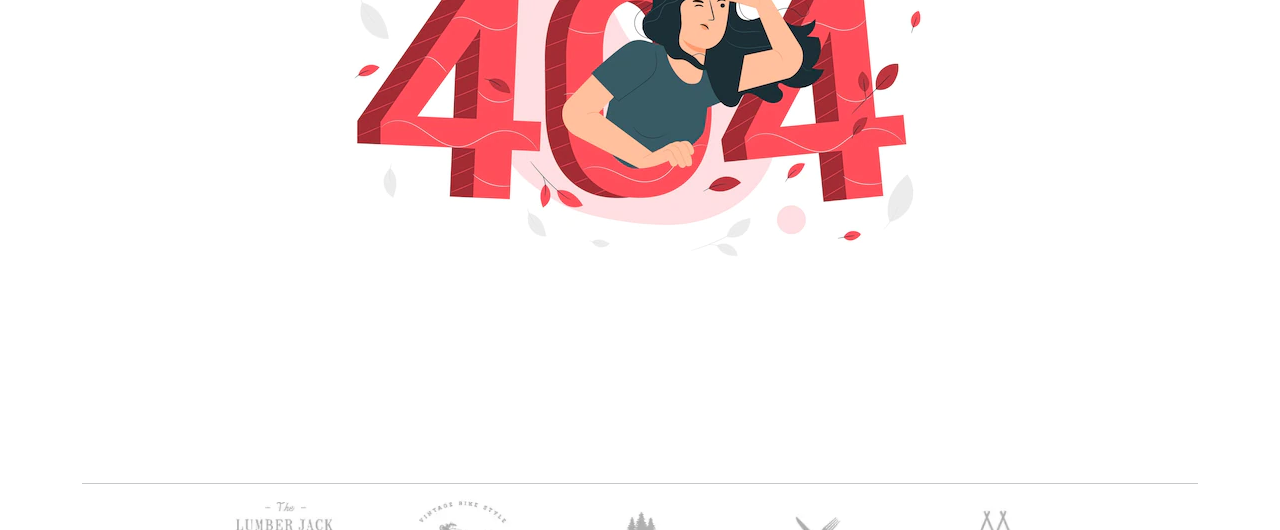
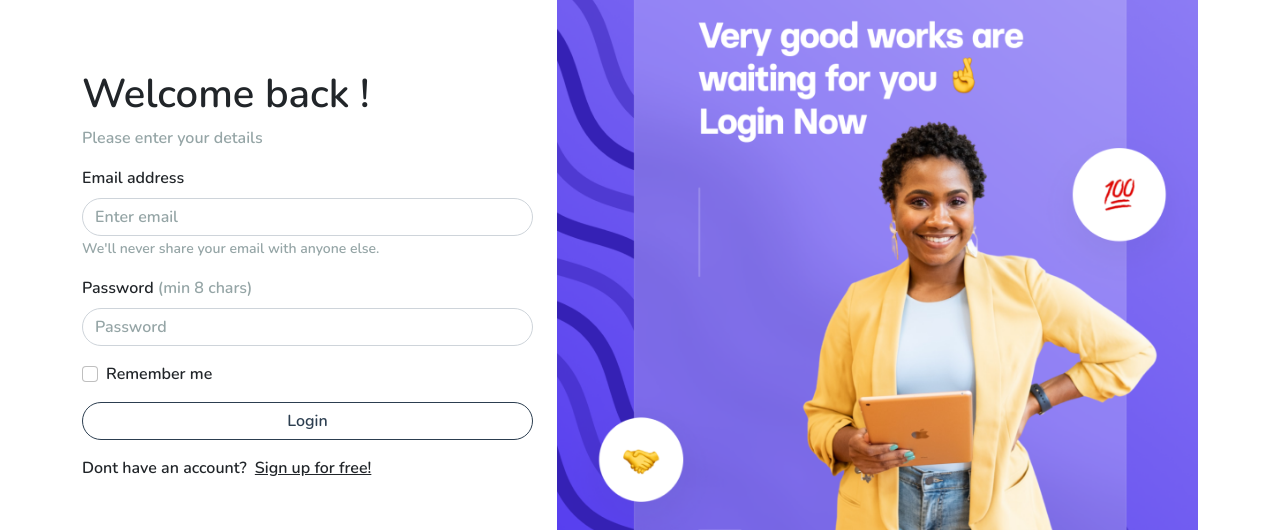
Before and after one commit to yosko99/Rexlan.shop, a React (Create React App) app in the folder frontend/: page /login in a window 1280 px wide. Shown: the part 205-735 px from the top of the page. Built offline with nearby package versions, Linux system fonts and the light colour scheme; no server answers; what axios-progress-bar would draw is missing.

Commit message:
Created login page (no functionality)

```diff
--- a/frontend/src/App.tsx
+++ b/frontend/src/App.tsx
@@ -8,9 +8,11 @@ import CompanyLogos from './components/partials/CompanyLogos';
 import GlobalCSS from './styles/global.css';
 import CategoryProductsPage from './views/categories';
 import FavouritesPage from './views/favourites';
+import LoginPage from './views/loginpage';
 import MainPage from './views/mainpage';
 import Page404 from './views/page404';
 import PDPPage from './views/pdp';
+import RegisterPage from './views/registerpage';
 
 function App () {
   return (
@@ -23,6 +25,8 @@ function App () {
           <Route path='/category/:category' element={<CategoryProductsPage />} />
           <Route path='/:category/product/:id' element={<PDPPage />} />
           <Route path='/favourites' element={<FavouritesPage />} />
+          <Route path='/login' element={<LoginPage />} />
+          <Route path='/register' element={<RegisterPage />} />
           <Route path='/*' element={<Page404 />} />
         </Routes>
       </main>
--- a/frontend/src/components/footer/Footer.tsx
+++ b/frontend/src/components/footer/Footer.tsx
@@ -6,7 +6,11 @@ import useFetch from '../../hooks/useFetch';
 import RenderFooter from './RenderFooter';
 
 const Footer = () => {
-  const { isLoading, error, data: categories } = useFetch('categories', '/api/categories/');
+  const {
+    isLoading,
+    error,
+    data: categories
+  } = useFetch('categories', '/api/categories/');
 
   return (
 		<>
--- /dev/null
+++ b/frontend/src/components/login/LoginForm.tsx
@@ -0,0 +1,41 @@
+import React, { useState, FC } from 'react';
+
+import { Form, Button } from 'react-bootstrap';
+
+import EmailInput from '../partials/EmailInput';
+import PasswordInput from '../partials/PasswordInput';
+
+interface Props {
+	className?: string;
+}
+
+const LoginForm: FC<Props> = ({ className }) => {
+  const [validated, setValidated] = useState(false);
+
+  const handleSubmit = (event: React.FormEvent<HTMLFormElement>) => {
+    const form = event.currentTarget;
+    if (form.checkValidity() === false) {
+      event.preventDefault();
+      event.stopPropagation();
+    }
+
+    setValidated(true);
+  };
+
+  return (
+		<Form className={className} noValidate validated={validated} onSubmit={(e) => handleSubmit(e)}>
+			<EmailInput />
+
+			<PasswordInput />
+
+			<Form.Group className="mb-3" controlId="checkbox">
+				<Form.Check type="checkbox" label="Remember me" />
+			</Form.Group>
+			<Button variant="outline-primary rounded-pill" className='w-100' type="submit">
+				Login
+			</Button>
+		</Form>
+  );
+};
+
+export default LoginForm;
--- /dev/null
+++ b/frontend/src/components/partials/EmailInput.tsx
@@ -0,0 +1,25 @@
+import React from 'react';
+
+import { Form } from 'react-bootstrap';
+
+const EmailInput = () => {
+  return (
+		<Form.Group className="mb-3" controlId="email">
+			<Form.Label>Email address</Form.Label>
+			<Form.Control
+				className='rounded-pill'
+				pattern='[a-z0-9._%+-]+@[a-z0-9.-]+\.[a-z]{2,4}$'
+				required type="email"
+				placeholder="Enter email"
+			/>
+			<Form.Text className="text-muted">
+				We'll never share your email with anyone else.
+			</Form.Text>
+			<Form.Control.Feedback type="invalid">
+				Please provide a valid email format.
+			</Form.Control.Feedback>
+		</Form.Group>
+  );
+};
+
+export default EmailInput;
--- /dev/null
+++ b/frontend/src/components/partials/PasswordInput.tsx
@@ -0,0 +1,30 @@
+import React from 'react';
+
+import { Form } from 'react-bootstrap';
+
+const PasswordInput = () => {
+  return (
+		<Form.Group className="mb-3" controlId="password">
+			<Form.Label>Password <span className='text-muted'>(min 8 chars)</span></Form.Label>
+			<Form.Control
+				className='rounded-pill'
+				required
+				type="password"
+				placeholder="Password"
+				pattern="^(?=.*[a-z])(?=.*[A-Z])(?=.*[0-9])(?=.*[!@#$%^&*_=+-]).{8,}$"
+			/>
+			<Form.Control.Feedback type="invalid">
+				Please provide a password that includes
+				(At least 1 Uppercase,
+				At least 1 Lowercase,
+				At least 1 Number,
+				At least 1 Symbol symbols allowed !@#$%^&*_=+-)
+			</Form.Control.Feedback>
+			<Form.Control.Feedback>
+				Looks good!
+			</Form.Control.Feedback>
+		</Form.Group>
+  );
+};
+
+export default PasswordInput;
--- a/frontend/src/views/categories/index.tsx
+++ b/frontend/src/views/categories/index.tsx
@@ -1,4 +1,4 @@
-import React, { FC } from 'react';
+import React, { FC, useEffect } from 'react';
 
 import { useParams, Navigate } from 'react-router-dom';
 
@@ -8,6 +8,10 @@ import RenderCategoryProducts from './RenderCategoryProducts';
 
 const CategoryProductsPage: FC = () => {
   const { category } = useParams();
+
+  useEffect(() => {
+    window.scrollTo(0, 0);
+  }, [category]);
 
   const {
     isLoading,
--- /dev/null
+++ b/frontend/src/views/loginpage/index.tsx
@@ -0,0 +1,38 @@
+import React from 'react';
+
+import { Container, Image, Row, Col } from 'react-bootstrap';
+import { LinkContainer } from 'react-router-bootstrap';
+
+import loginImg from '../../assets/loginpage/login-img.webp';
+import LoginForm from '../../components/login/LoginForm';
+
+const LoginPage = () => {
+  return (
+		<>
+		<Container className='my-3'>
+			<Row>
+				<Col lg={5} className='d-flex flex-column justify-content-center'>
+				<h2>Welcome back !</h2>
+				<p className='text-muted'>Please enter your details</p>
+					<LoginForm className='w-100'/>
+				<p className='mt-3'>
+					Dont have an account?
+					<LinkContainer to='/register'>
+						<span role="button" className='ms-2'>
+							<u>
+								Sign up for free!
+							</u>
+						</span>
+					</LinkContainer>
+				</p>
+				</Col>
+				<Col lg={7}>
+					<Image className='rounded' width={'100%'} src={loginImg} />
+				</Col>
+			</Row>
+		</Container>
+		</>
+  );
+};
+
+export default LoginPage;
--- /dev/null
+++ b/frontend/src/views/registerpage/index.tsx
@@ -0,0 +1,9 @@
+import React from 'react';
+
+const RegisterPage = () => {
+  return (
+		<div>index</div>
+  );
+};
+
+export default RegisterPage;
```
Also changed, not shown: frontend/src/assets/loginpage/login-img.webp (added).
